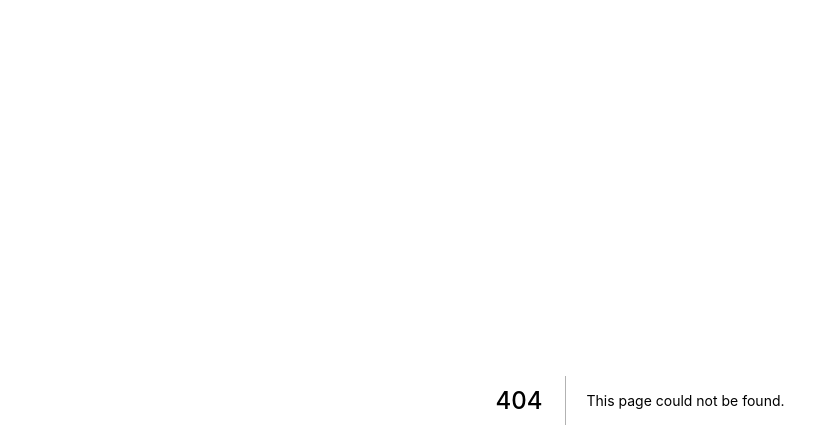
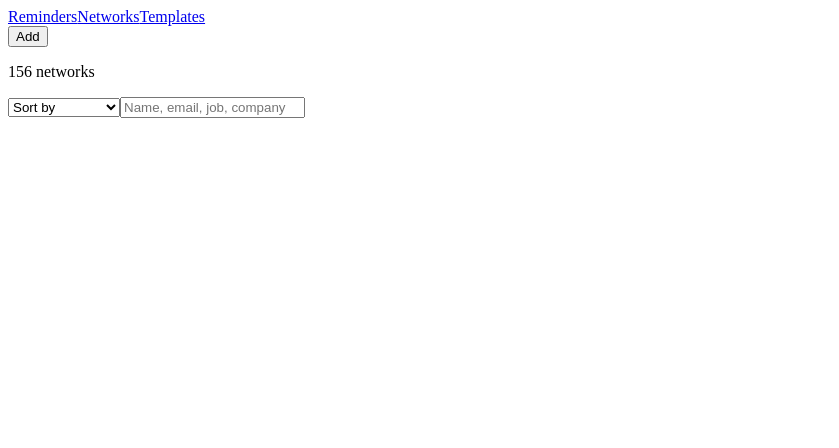
Before and after one commit to Delaminer/plinq, a Next.js app: page /Networks in a window 1280 px wide. Before the commit this address had no page. Shown: the top 448 px of the page, without its empty margins (0-839 px from the left). Built offline with nearby package versions, Linux system fonts and the light colour scheme.

Commit message:
Made new system for UI based in _app.js

```diff
--- a/package.json
+++ b/package.json
@@ -8,6 +8,7 @@
   "dependencies": {
     "next": "latest",
     "react": "17.0.2",
-    "react-dom": "17.0.2"
+    "react-dom": "17.0.2",
+    "react-router-dom": "^6.2.2"
   }
 }
--- a/pages/index.js
+++ b/pages/AddUsers.js
@@ -3,7 +3,7 @@ import { useState, useEffect } from 'react'
 import AddContactForm from './AddContactForm'
 import Reminders from './Reminders'
 
-export default function Home() {
+export default function AddUsers() {
   const [editing, setEditState] = useState(false);
   const [contacts, setContacts] = useState([]);
 
--- /dev/null
+++ b/pages/Networks.js
@@ -0,0 +1,19 @@
+export default function Networks() {
+    return (
+        <>
+            <div class='top-bar'>
+                <button>Add</button>
+                <p>156 networks</p>
+                <select>
+                    <option value=''>Sort by</option>
+                    <option value='name'>Name</option>
+                    <option value='lastContact'>Last Contacted</option>
+                </select>
+                <input type='test' placeholder='Name, email, job, company'/>
+            </div>
+            <div class='contacts-group'>
+
+            </div>
+        </>
+    );
+};
--- /dev/null
+++ b/pages/Page.js
@@ -0,0 +1,58 @@
+import { Routes, Route, BrowserRouter, Link, Redirect } from 'react-router-dom';
+import Reminders from './Reminders';
+import Networks from './Networks';
+import Templates from './Templates';
+import { useState } from 'react';
+
+const defaultData = {
+    contacts: [
+        {
+            name: 'Bob Smith',
+            email: 'bob@bobville.com',
+            lastContact: 'February 26, 2022 00:00:00',
+            nextContact: 'April 1, 2022 00:00:00',
+        },
+        {
+            name: 'Alex Alexson',
+            email: 'alexson@umich.com',
+            lastContact: 'March 20, 2022 00:00:00',
+            nextContact: 'April 12, 2022 00:00:00',
+        },
+        {
+            name: 'Indiana Jones',
+            email: 'jones@movies.me',
+            lastContact: 'March 26, 2022 00:00:00',
+            nextContact: 'April 5, 2022 00:00:00',
+        },
+    ],
+};
+
+const Base = () => (
+    <>
+    <p>hi</p>
+    {/* <Redirect to='/reminders'/> */}
+    </>
+
+)
+
+export default function Page() {
+    const [ state, setState ] = useState(defaultData);
+
+    return (
+        <main>
+            <BrowserRouter>
+                <nav>
+                    <Link to='/reminders'>Reminders</Link>
+                    <Link to='/networks'>Networks</Link>
+                    <Link to='/templates'>Templates</Link>
+                </nav>
+                <Routes>
+                    <Route path='/' element={<Base/>}></Route>
+                    <Route path='/reminders' element={<Reminders contacts={state.contacts}/>}></Route>
+                    <Route path='/networks' element={<Networks/>}></Route>
+                    <Route path='/templates' element={<Templates/>}></Route>
+                </Routes>
+            </BrowserRouter>
+        </main>
+    );
+};
--- a/pages/Reminders.js
+++ b/pages/Reminders.js
@@ -1,10 +1,11 @@
 export default function Reminders({ contacts }) {
   return (
     <>
-      {contacts.map(contact => (
+      {contacts.sort((a, b) => new Date(a.nextContact) - new Date(b.nextContact)).map(contact => (
         <div key={contact.name} className='contact-card'>
           <p key='name'>{contact.name}</p>
           <p key='email'>{contact.email}</p>
+          <button>Follow-Up</button>
         </div>
       ))}
     </>
--- /dev/null
+++ b/pages/Templates.js
@@ -0,0 +1,7 @@
+export default function Templates() {
+    return (
+        <p>
+            Templates!
+        </p>
+    );
+};
--- /dev/null
+++ b/pages/_app.js
@@ -0,0 +1,16 @@
+import Head from 'next/head';
+import Page from './Page';
+import './styles.css'
+
+export default function MyApp({ Component, pageProps }) {
+  return (
+    <div className="container">
+      <Head>
+        <title>Plinq</title>
+        <link rel="icon" href="/favicon.ico" />
+      </Head>
+
+      {typeof window === 'undefined' ? null : <Page/>}
+    </div>
+  );
+};
--- /dev/null
+++ b/pages/styles.css
@@ -0,0 +1,5 @@
+.contact-card {
+    display: inline-block;
+    background-color: aqua;
+    border: solid thin blue;
+}
```
Also changed, not shown: 1 other file (tests, documents, lock files or other folders).
